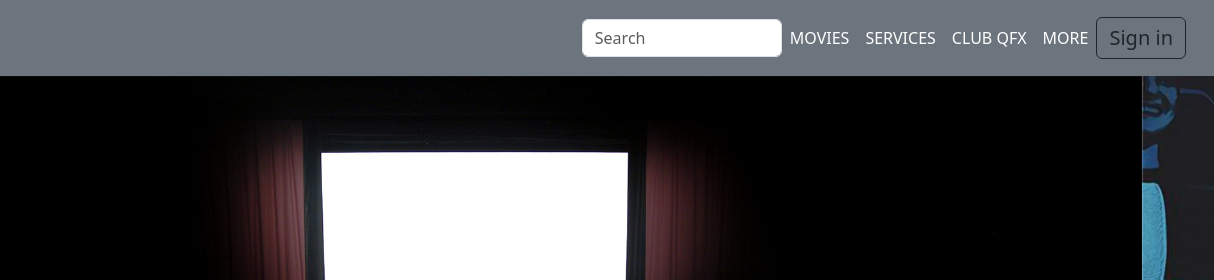
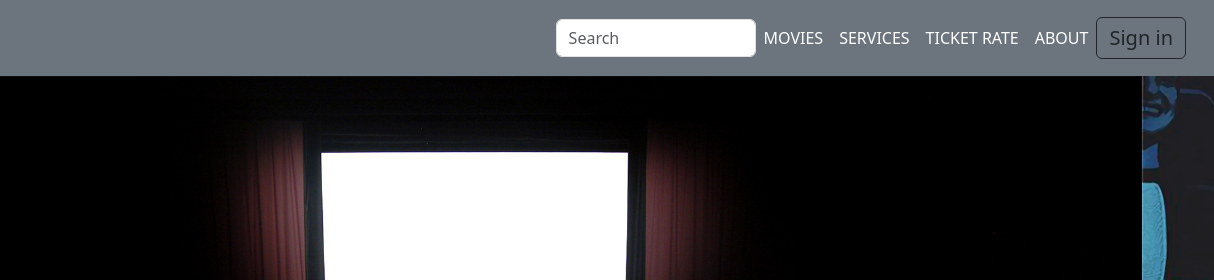
Before and after one commit to ShrabanSah77/movie-mate-frontend, a plain HTML site: page pages/home/home.html in a window 1280 px wide. Shown: the top 280 px of the page, 66-1280 px from the left. Drawn offline with nearby package versions, Linux system fonts and the light colour scheme.

Commit message:
update home

```diff
--- a/pages/home/home.html
+++ b/pages/home/home.html
@@ -58,11 +58,11 @@
               </li>
               <li class="nav-item">
                 <a class="nav-link active" aria-current="page" href="#"
-                  >CLUB QFX</a
+                  >TICKET RATE</a
                 >
               </li>
               <li class="nav-item">
-                <a class="nav-link active" aria-current="page" href="#">MORE</a>
+                <a class="nav-link active" aria-current="page" href="#">ABOUT</a>
               </li>
             </ul>
             <a class="btn navbar-brand active" href="/pages/login/login.html"
```
